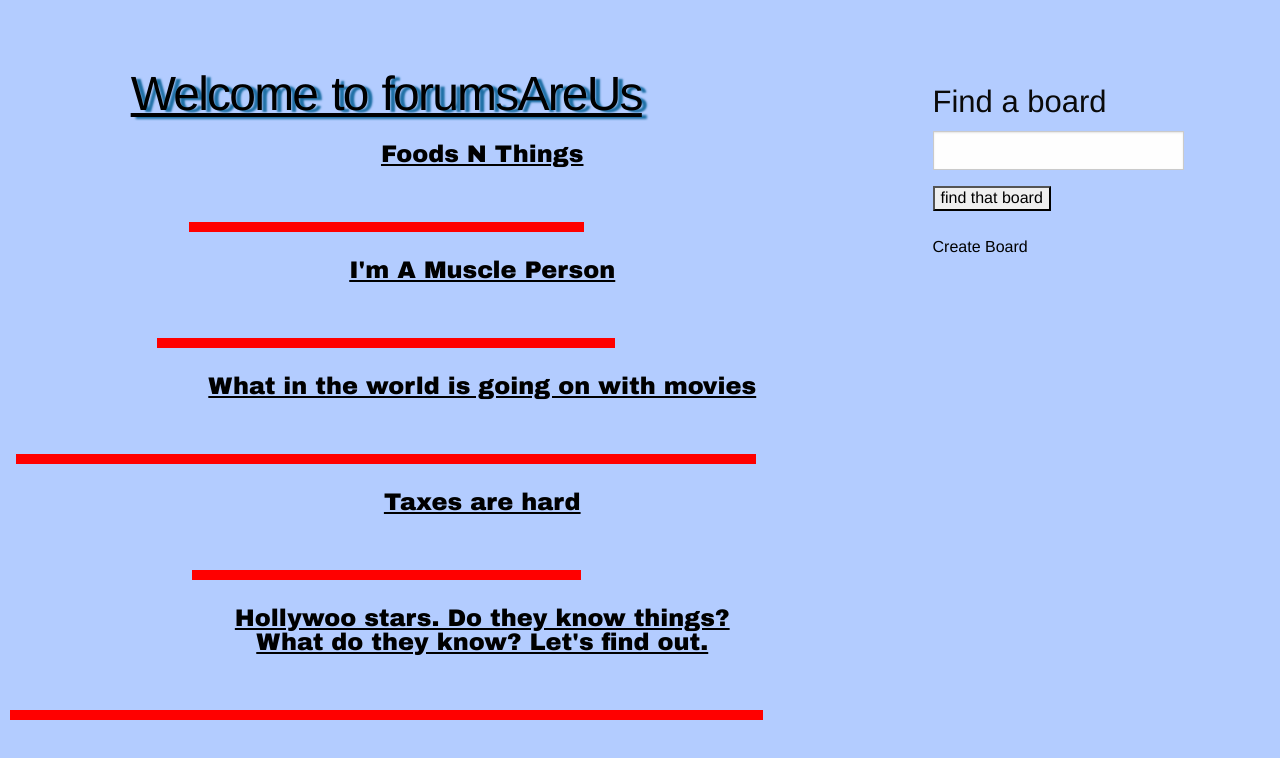
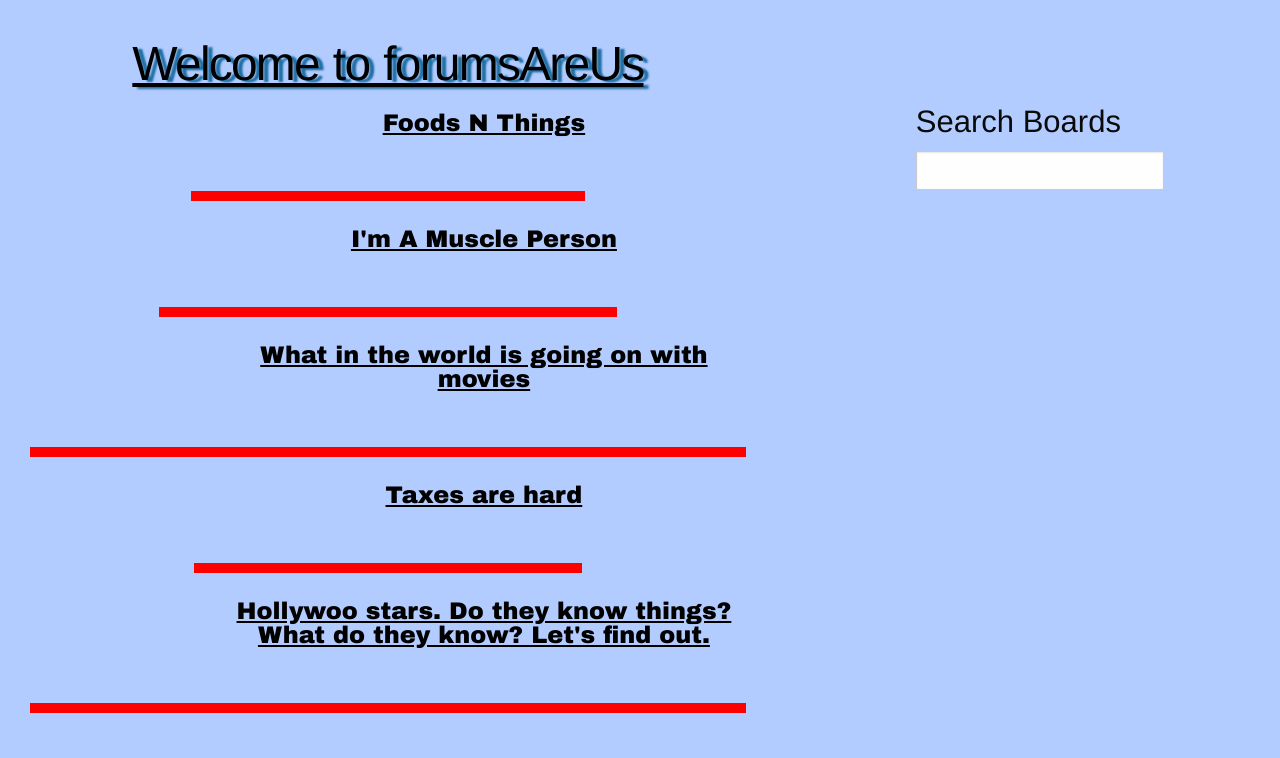
Before and after one commit to candyapplecorn/simple-forum-1, a React (Create React App) app in the folder my-app/: page / in a window 1280 px wide. Shown: the top 758 px of the page. Built offline with nearby package versions, Linux system fonts and the light colour scheme.

Commit message:
adjusted css, removed some inputs

```diff
--- a/my-app/src/components/home.module.css
+++ b/my-app/src/components/home.module.css
@@ -2,6 +2,7 @@
   display: flex;
   background-color: rgb(179, 204, 255);
   height: 100vmin;
+  padding: 20px;
 }
 
 .test {
@@ -9,7 +10,6 @@
   background-color: rgb(179, 204, 255);
   text-align: center;
   align: center;
-  margin: auto;
   width: 50%;
   border: 1px;
   padding: 10px;
--- a/my-app/src/components/side-menu.tsx
+++ b/my-app/src/components/side-menu.tsx
@@ -6,31 +6,12 @@ interface SideMenuProps {
 }
 
 function SideMenu(props: SideMenuProps) {
-  const [board, findBoard] = useState("");
-
-  const handleSubmit = (event: React.FormEvent<HTMLInputElement>) => {
-    event.preventDefault();
-    alert(`Submitting Search ${board}`);
-  };
   return (
     <div className={styles.menustuff}>
       <header>
         <form>
-          <h3> Find a board </h3>
-          {handleSubmit}
-          <input
-            type="text"
-            value={board}
-            onChange={(e) => {
-              debugger
-              findBoard(e.target.value);
-              props.setQuery(e.target.value)
-            }}
-          />
-          <input type="submit" value="find that board" />
-          <br />
-          <br />
-          <button> Create Board </button>
+          <h3>Search Boards</h3>
+          <input type="text" onChange={(e) => props.setQuery(e.target.value)} />
         </form>
       </header>
     </div>
```
